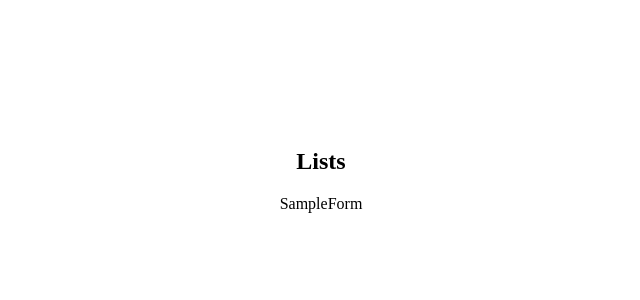
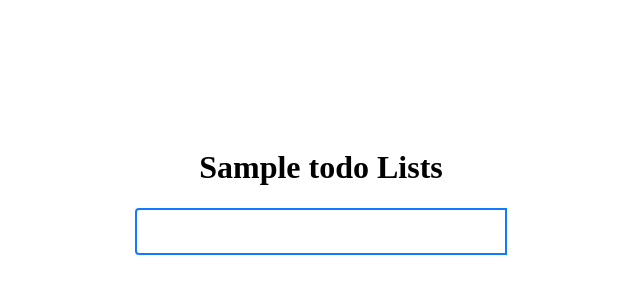
Before and after one commit to BelenMaru/sampleList, a React (Create React App) app: page / in a window 1280 px wide. Shown: the top 300 px of the page, without its empty margins (319-959 px from the left). Built offline with nearby package versions, Linux system fonts and the light colour scheme.

Commit message:
add todo form and input

```diff
--- a/src/App.css
+++ b/src/App.css
@@ -10,3 +10,13 @@
   border-radius: 10px;
   padding-bottom: 32px;
 }
+.todo-form {
+  margin-bottom: 32px;
+}
+.todo-input {
+  padding: 14px 32px 14px 16px;
+  border-radius: 4px 0 0 4px;
+  border: 2px solid rgba(17, 122, 255, 1);
+  outline: none;
+  width: 320px;
+}
--- a/src/App.js
+++ b/src/App.js
@@ -1,11 +1,10 @@
-
-import './App.css';
-import SampleForm from './components/SampleForm';
+import "./App.css";
+import SampleForm from "./components/SampleForm";
 
 function App() {
   return (
     <div className="sample-lists">
-      <h2>Lists</h2>
+      <h1>Sample todo Lists</h1>
       <SampleForm />
     </div>
   );
--- a/src/components/SampleForm.js
+++ b/src/components/SampleForm.js
@@ -2,7 +2,9 @@ import React from 'react'
 
 function SampleForm() {
   return (
-    <div>SampleForm</div>
+   <form className= "todo-form">
+     <input className="todo-input"/>
+   </form>
   )
 }
 
```
